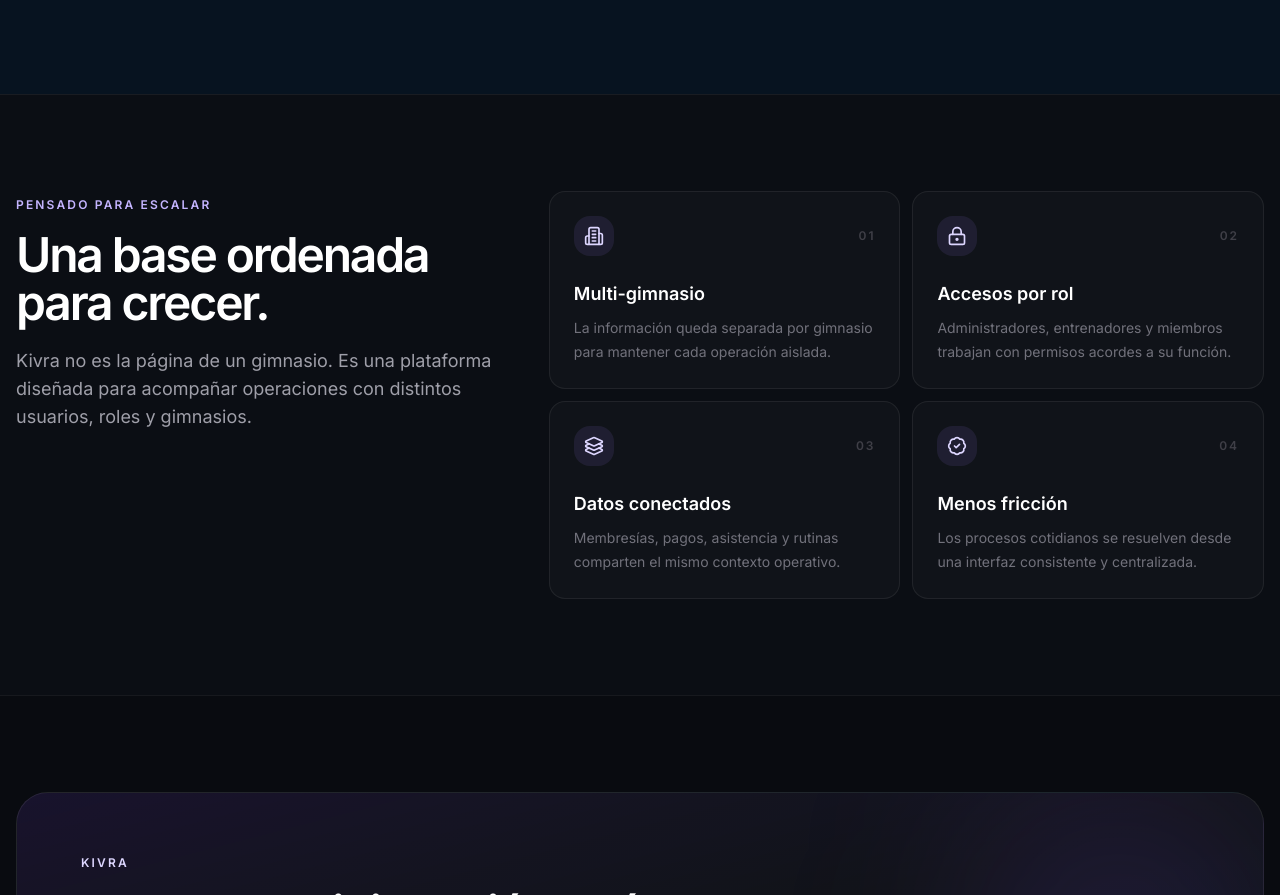
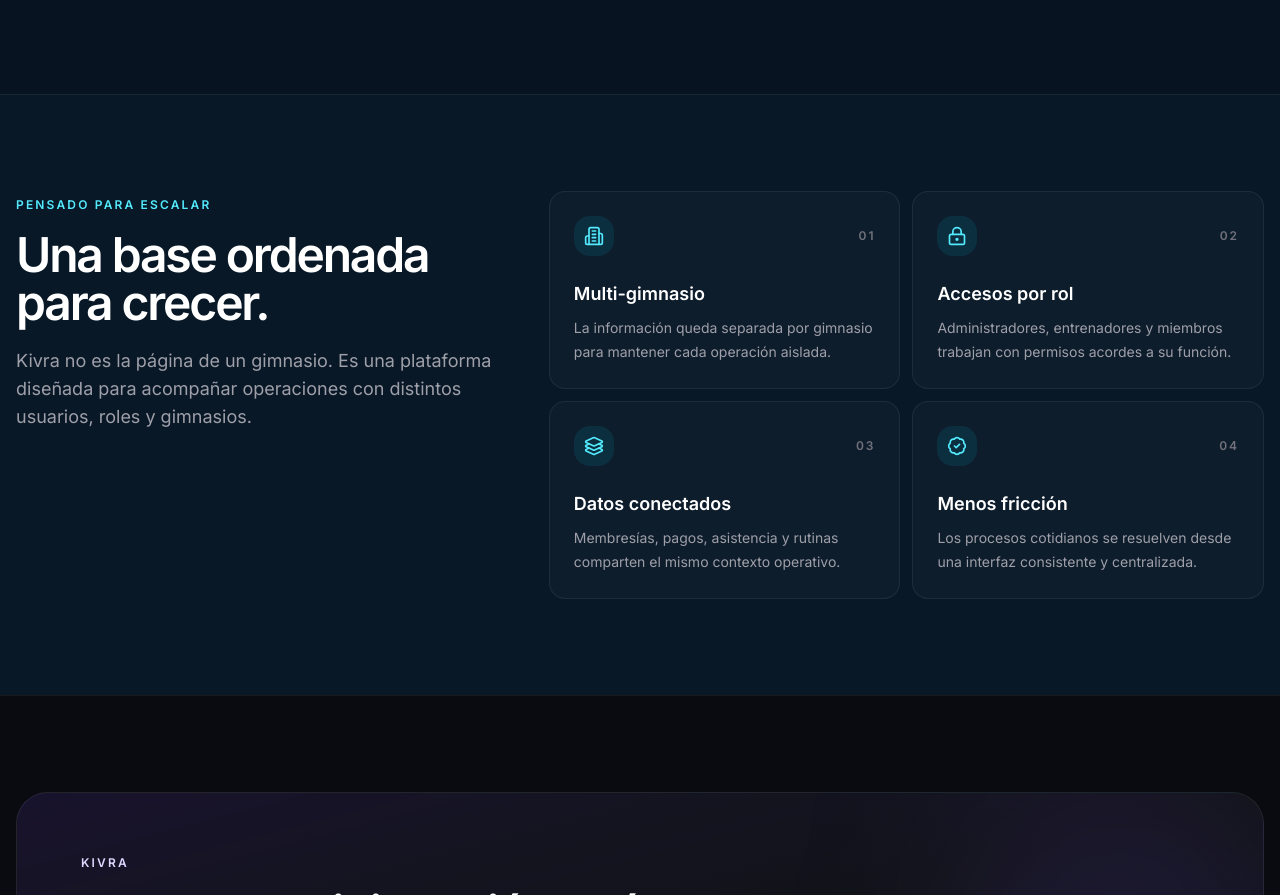
Before and after one commit to JavierDiaz91/gym-app, a Next.js app: page / in a window 1280 px wide. Shown: the part 2427-3322 px from the top of the page. Built offline with nearby package versions, Linux system fonts and the light colour scheme.

Commit message:
style(landing): unify Kivra turquoise branding and improve contrast

```diff
--- a/components/landing/classes.tsx
+++ b/components/landing/classes.tsx
@@ -29,11 +29,11 @@ const principles = [
 
 export function Classes() {
   return (
-    <section className="border-t border-white/[0.06] bg-[#0b0e14] py-24 text-white">
+    <section className="border-t border-white/[0.06] bg-[#081827] py-24 text-white">
       <div className="container mx-auto px-4">
         <div className="grid gap-14 lg:grid-cols-[.8fr_1.2fr] lg:items-start">
           <div className="max-w-xl">
-            <span className="text-xs font-semibold uppercase tracking-[0.18em] text-violet-300">Pensado para escalar</span>
+            <span className="text-xs font-semibold uppercase tracking-[0.18em] text-cyan-300">Pensado para escalar</span>
             <h2 className="mt-4 text-4xl font-semibold tracking-[-0.045em] sm:text-5xl">
               Una base ordenada para crecer.
             </h2>
@@ -46,13 +46,13 @@ export function Classes() {
             {principles.map((item) => (
               <div key={item.title} className="rounded-2xl border border-white/[0.07] bg-white/[0.025] p-6">
                 <div className="flex items-center justify-between">
-                  <div className="flex h-10 w-10 items-center justify-center rounded-xl bg-violet-400/10">
-                    <item.icon className="h-5 w-5 text-violet-200" />
+                  <div className="flex h-10 w-10 items-center justify-center rounded-xl bg-cyan-400/10">
+                    <item.icon className="h-5 w-5 text-cyan-300" />
                   </div>
-                  <span className="text-xs font-semibold tracking-[0.16em] text-zinc-700">{item.number}</span>
+                  <span className="text-xs font-semibold tracking-[0.16em] text-zinc-500">{item.number}</span>
                 </div>
                 <h3 className="mt-6 text-lg font-semibold">{item.title}</h3>
-                <p className="mt-2 text-sm leading-6 text-zinc-500">{item.description}</p>
+                <p className="mt-2 text-sm leading-6 text-zinc-400">{item.description}</p>
               </div>
             ))}
           </div>
```
